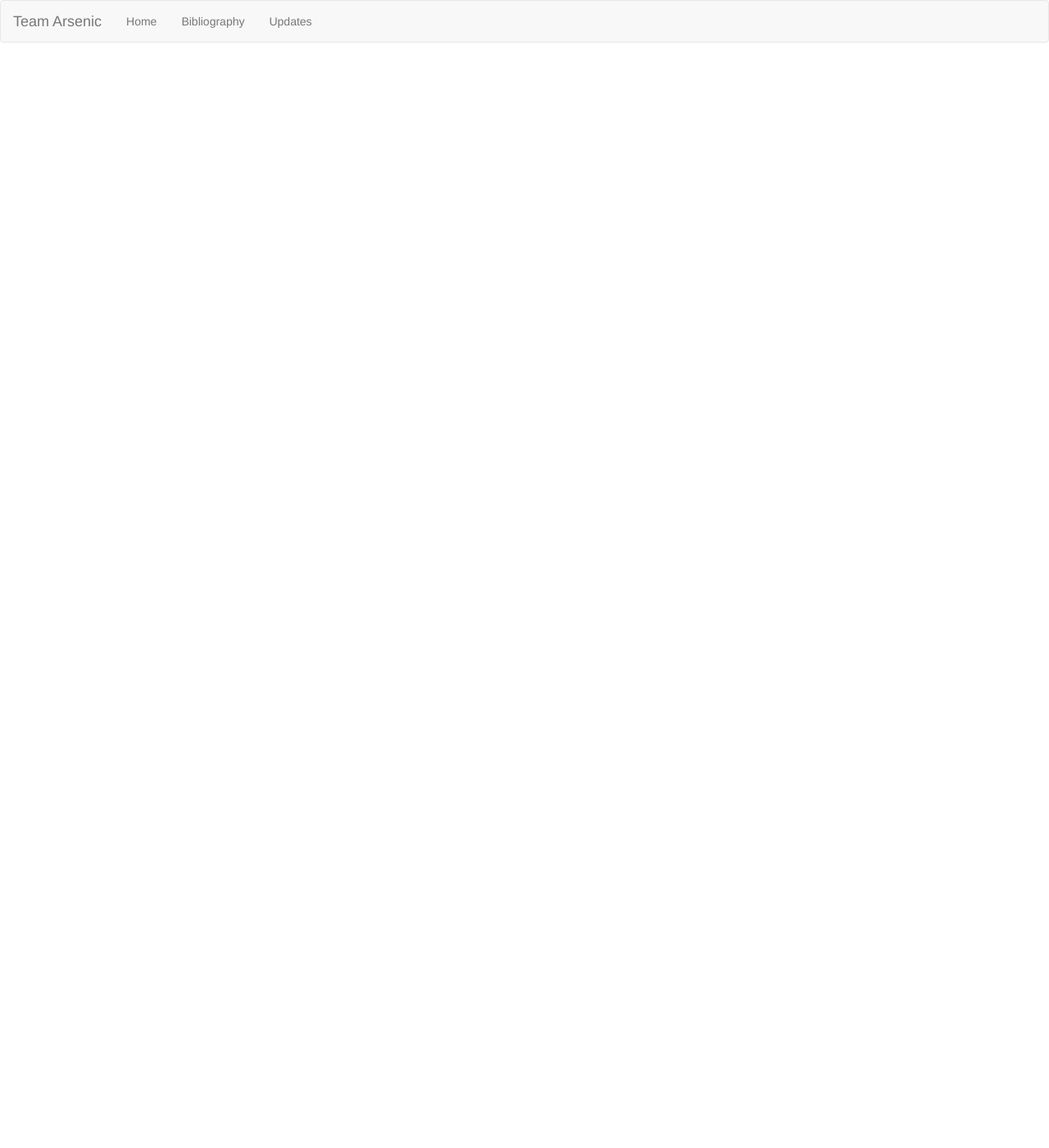
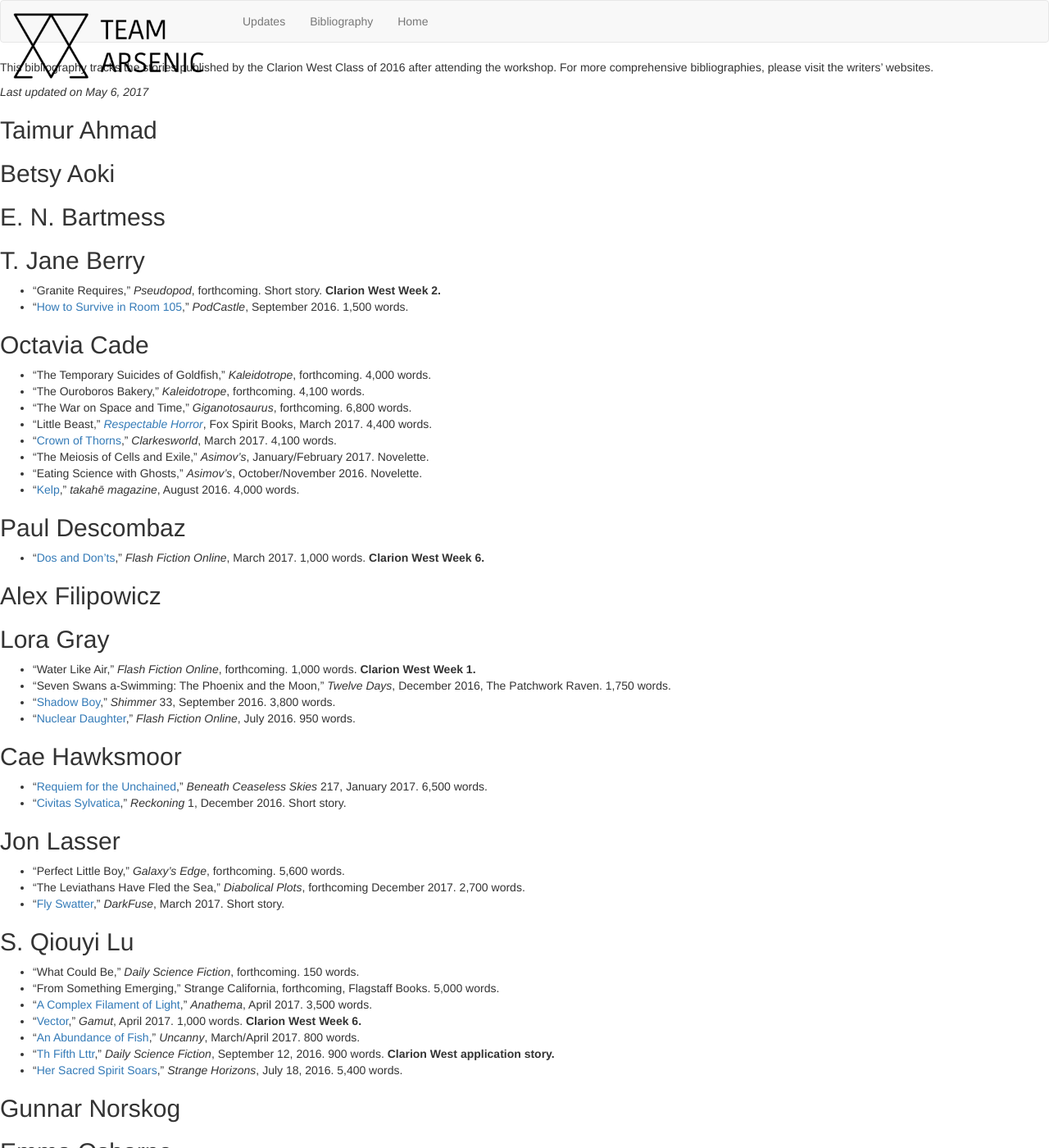
Before and after one commit to teamarsenic/teamarsenic.github.io, a Jekyll site: the page built from bibliography.md, in a window 1280 px wide and 1400 px high. Shown: the whole window at 82% size. Built offline with Jekyll 4.4.1, drawn with Linux system fonts in a browser that asks for light colours; some of the changed text lies outside the part shown.

Commit message:
Add bibliography and member data

```diff
--- a/_includes/nav.html
+++ b/_includes/nav.html
@@ -8,15 +8,15 @@
         <span class="icon-bar"></span>
         <span class="icon-bar"></span>
       </button>
-      <a class="navbar-brand" href="/">Team Arsenic</a>
+      <a class="navbar-brand" href="/"><img src="/images/team-arsenic-logo.png" alt="Team Arsenic Logo" width="250"></a>
     </div>
 
     <!-- Collect the nav links, forms, and other content for toggling -->
     <div class="collapse navbar-collapse" id="navbar-collapse">
       <ul class="nav navbar-nav">
-        <li><a href="/">Home</a></li>
-        <li><a href="/bibliography/">Bibliography</a></li>
-        <li><a href="/updates/">Updates</a></li>
+        <li class="navbar-right"><a href="/">Home</a></li>
+        <li class="navbar-right"><a href="/bibliography/">Bibliography</a></li>
+        <li class="navbar-right"><a href="/updates/">Updates</a></li>
       </ul>
     </div><!-- /.navbar-collapse -->
   </div><!-- /.container-fluid -->
--- a/bibliography.md
+++ b/bibliography.md
@@ -3,3 +3,84 @@
 layout: default
 permalink: /bibliography/
 ---
+
+This bibliography tracks the stories published by the Clarion West Class of 2016 after attending the workshop. For more comprehensive bibliographies, please visit the writers’ websites.
+
+*Last updated on May 6, 2017*
+
+## Taimur Ahmad
+
+## Betsy Aoki
+
+## E. N. Bartmess
+
+## T. Jane Berry
+
+* “Granite Requires,” *Pseudopod*, forthcoming. Short story. **Clarion West Week 2.**
+* “[How to Survive in Room 105](http://podcastle.org/2016/09/09/podcastle-miniature-90-how-to-survive-in-room-105/),” *PodCastle*, September 2016. 1,500 words.
+
+## Octavia Cade
+
+* “The Temporary Suicides of Goldfish,” *Kaleidotrope*, forthcoming. 4,000 words.
+* “The Ouroboros Bakery,” *Kaleidotrope*, forthcoming. 4,100 words.
+* “The War on Space and Time,” *Giganotosaurus*, forthcoming. 6,800 words.
+* “Little Beast,” [*Respectable Horror*](http://www.foxspirit.co.uk/out-now-respectable-horror/), Fox Spirit Books, March 2017. 4,400 words.
+* “[Crown of Thorns](http://clarkesworldmagazine.com/cade_03_17/),” *Clarkesworld*, March 2017. 4,100 words.
+* “The Meiosis of Cells and Exile,” *Asimov’s*, January/February 2017. Novelette.
+* “Eating Science with Ghosts,” *Asimov’s*, October/November 2016. Novelette.
+* “[Kelp](http://www.takahe.org.nz/t87/olivia-cade/),” *takahē magazine*, August 2016. 4,000 words.
+
+## Paul Descombaz
+
+* “[Dos and Don’ts](http://flashfictiononline.com/main/article/dos-and-donts/),” *Flash Fiction Online*, March 2017. 1,000 words. **Clarion West Week 6.**
+
+## Alex Filipowicz
+
+## Lora Gray
+
+* “Water Like Air,” *Flash Fiction Online*, forthcoming. 1,000 words. **Clarion West Week 1.**
+* “Seven Swans a-Swimming: The Phoenix and the Moon,” *Twelve Days*, December 2016, The Patchwork Raven. 1,750 words.
+* “[Shadow Boy](https://www.shimmerzine.com/shadow-boy/),” *Shimmer* 33, September 2016. 3,800 words.
+* “[Nuclear Daughter](http://flashfictiononline.com/main/article/nuclear-daughter/),” *Flash Fiction Online*, July 2016. 950 words.
+
+## Cae Hawksmoor
+
+* “[Requiem for the Unchained](http://www.beneath-ceaseless-skies.com/stories/requiem-for-the-unchained/),” *Beneath Ceaseless Skies* 217, January 2017. 6,500 words.
+* “[Civitas Sylvatica](http://reckoning.press/civitas-sylvatica/),” *Reckoning* 1, December 2016. Short story.
+
+## Jon Lasser
+
+* “Perfect Little Boy,” *Galaxy’s Edge*, forthcoming. 5,600 words.
+* “The Leviathans Have Fled the Sea,” *Diabolical Plots*, forthcoming December 2017. 2,700 words.
+* “[Fly Swatter](https://www.darkfusemagazine.com/2017/03/fly-swatter/),” *DarkFuse*, March 2017. Short story.
+
+## S. Qiouyi Lu
+
+* “What Could Be,” *Daily Science Fiction*, forthcoming. 150 words.
+* “From Something Emerging,” Strange California, forthcoming, Flagstaff Books. 5,000 words.
+* “[A Complex Filament of Light](http://www.anathemamag.com/a-complex-filament-of-light),” *Anathema*, April 2017. 3,500 words.
+* “[Vector](http://gamut.online/node/158),” *Gamut*, April 2017. 1,000 words. **Clarion West Week 6.**
+* “[An Abundance of Fish](http://uncannymagazine.com/article/an-abundance-of-fish/),” *Uncanny*, March/April 2017. 800 words.
+* “[Th Fifth Lttr](http://dailysciencefiction.com/hither-and-yon/magic-realism/s-qiouyi-lu/th-fifth-lttr),” *Daily Science Fiction*, September 12, 2016. 900 words. **Clarion West application story.**
+* “[Her Sacred Spirit Soars](http://strangehorizons.com/fiction/her-sacred-spirit-soars/),” *Strange Horizons*, July 18, 2016. 5,400 words.
+
+## Gunnar Norskog
+
+## Emma Osborne
+
+* “Don’t Pack Hope,” *Nightmare*, forthcoming. 1,800 words.
+
+## Shiv Ramdas
+
+## Mitchell Shanklin
+
+* “Fantastic Coverage,” [*Unidentified Funny Objects* 5](https://smile.amazon.com/Unidentified-Funny-Objects-Alex-Shvartsman/dp/0988432897/), September 2016. 1,000 words.
+
+## Jessica Silbaugh-Cowdin
+
+## Gabriel Teodros
+
+## Cadwell Turnbull
+
+* “Other Worlds and This One,” *Asimov’s*, forthcoming. 8,200 words.
+* “[Loneliness Is in Your Blood](http://www.nightmare-magazine.com/fiction/loneliness-is-in-your-blood/),” *Nightmare* 52, January 2017. 2,000 words. **Clarion West Week 3.**
```
Also changed, not shown: _data/members.csv (added, +19 -0 lines).
